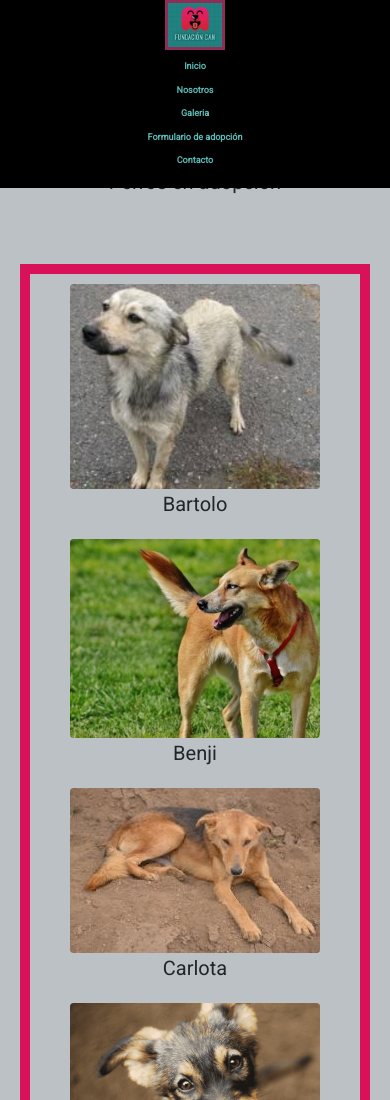
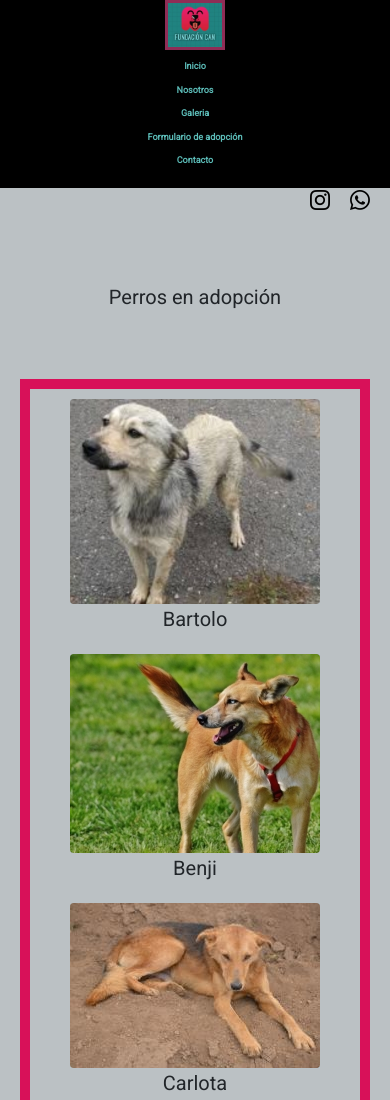
Before and after one commit to fcasasco/PF-Casasco, a website: page pages/galeria.html in a window 390 px wide. Shown: the top 1100 px of the page. Drawn offline with nearby package versions, Linux system fonts and the light colour scheme.

Commit message:
iconos de instagram y whatsapp en las 5 paginas responsive

```diff
--- a/pages/galeria.html
+++ b/pages/galeria.html
@@ -8,8 +8,10 @@
     <meta name="description" content="Conoce nuestro perritos en adopcion">
     <!--link animacion-->
     <link rel="stylesheet" href="https://cdnjs.cloudflare.com/ajax/libs/animate.css/4.1.1/animate.min.css"/>
-    <!-- link con cdn-->
+    <!-- link con cdn bootstrap-->
     <link href="https://cdn.jsdelivr.net/npm/bootstrap@5.2.2/dist/css/bootstrap.min.css" rel="stylesheet" integrity="sha384-Zenh87qX5JnK2Jl0vWa8Ck2rdkQ2Bzep5IDxbcnCeuOxjzrPF/et3URy9Bv1WTRi" crossorigin="anonymous">
+    <!--link cdn bootstrap iconos-->
+    <link rel="stylesheet" href="https://cdn.jsdelivr.net/npm/bootstrap-icons@1.10.2/font/bootstrap-icons.css">
     <!--link fuente-->
     <link rel="preconnect" href="https://fonts.googleapis.com">
     <link rel="preconnect" href="https://fonts.gstatic.com" crossorigin>
@@ -43,6 +45,20 @@
             </ul>
         </nav>
     </header>
+    <section>
+        <div class="iconosFlex iconosGaleria">
+            <div>
+                <a href="https://www.instagram.com/" target="_blank">
+                <i class="bi bi-instagram"></i>
+                </a>
+            </div>
+            <div>
+                <a href="https://www.whatsapp.com/" target="_blank">
+                <i class="bi bi-whatsapp"></i>
+                </a>
+            </div>
+        </div>
+    </section>
     <main id="galeria">
         <h1 class="wow animate__animated animate__zoomIn">Perros en adopción</h1>
         <div class="imgGaleria">
--- a/scss/_contacto.scss
+++ b/scss/_contacto.scss
@@ -1,3 +1,7 @@
+.iconosContacto{
+    margin-top: 12.5rem;
+}
+
 #contactoFlex{
     @extend #formFlex;
 }
--- a/scss/_formularioAdopcion.scss
+++ b/scss/_formularioAdopcion.scss
@@ -1,10 +1,15 @@
+.iconosAdopcion{
+    margin-top: 12.5rem;
+}
+
 #formFlex{
     @include flex-column-itemCenter;
-    margin-top: 10rem;
+    margin-top: 0rem;
     margin-bottom: 10rem;
 }
 
 #formAdopcion{
+    margin-top: 0rem;
     h1{
         margin-bottom: 2rem;
     }
--- a/scss/_galeria.scss
+++ b/scss/_galeria.scss
@@ -1,6 +1,10 @@
+.iconosGaleria{
+    margin-top: 12.5rem;
+}
+
 #galeria{
     @include flex-column-txtCenter-wrap;
-    margin-top: 10rem;
+    margin-top: 0rem;
     padding: 2rem;
 }
 
--- a/scss/_globales.scss
+++ b/scss/_globales.scss
@@ -55,6 +55,20 @@ header{
     }
 }
 
+.iconosFlex{
+    display: flex;
+    justify-content: flex-end;
+    flex-wrap: wrap;
+    margin-right: 2rem;
+    gap: 2rem;
+    font-size: 2rem;
+
+}
+
+i{
+    color: $color-icon;
+}
+
 h1{
     font-size: $size-h1;
     text-align: center;
--- a/scss/_inicio.scss
+++ b/scss/_inicio.scss
@@ -14,20 +14,6 @@
 
 .headerIndex{
     grid-area: headerIndex;
-}
-
-.iconosFlex{
-    display: flex;
-    justify-content: flex-end;
-    flex-wrap: wrap;
-    margin-right: 2rem;
-    gap: 2rem;
-    font-size: 2rem;
-
-}
-
-i{
-    color: $color-icon;
 }
 
 #carrousel{
--- a/scss/_mediaquery.scss
+++ b/scss/_mediaquery.scss
@@ -36,8 +36,8 @@
     h3{
         font-size: 1.5rem;
     }
-    #formAdopcion{
-        margin-top: 3rem;
+    .iconosGaleria, .iconosAdopcion, .iconosContacto{
+        margin-top: 15.5rem;
     }
 }
 
@@ -94,6 +94,9 @@
     }
     #videos h2{
         margin-top: .5rem;
+    }
+    .iconosGaleria, .iconosAdopcion, .iconosContacto{
+        margin-top: 13rem;
     }
 }
 
@@ -216,9 +219,15 @@
     .testimonioAdoptante{
         font-size: 1.3rem;
     }
+    .iconosGaleria{
+        margin-top: 14.5rem;
+    }
     iframe{
         width:450px;
         height: 242px;
+    }
+    .iconosAdopcion, .iconosContacto{
+        margin-top: 12.5rem;
     }
 }
 
@@ -247,6 +256,9 @@
     }
     #footerNosotros, #footerForm, #footerContacto, #footerGaleria{
         padding:0rem;
+    }
+    .iconosGaleria{
+        margin-top: 12.5rem;
     }
     iframe{
         width:350px;
@@ -300,8 +312,8 @@
     .testimonioAdoptante{
         font-size: 1rem;
     }
-    #contactoFlex h1{
-        margin-top: 12rem;
+    #nosotrosFlex{
+        margin-top: 10rem;
     }
     #galeria{
         margin-bottom: 0.1rem;
@@ -313,4 +325,10 @@
         width:250px;
         height: 109px;
     }
+    #contactoFlex h1{
+        margin-top: 12rem;
+    }
+    .iconosGaleria, .iconosAdopcion, .iconosContacto{
+        margin-top: 18.5rem;
+    }
 }
--- a/scss/_nosotros.scss
+++ b/scss/_nosotros.scss
@@ -1,6 +1,6 @@
 #nosotrosFlex{
     @include flex-column-txtCenter-wrap;
-    margin-top:13rem;
+    margin-top:12.5rem;
     h1{
         margin-bottom: 2rem;
         font-weight: bolder;
```
Also changed, not shown: index.html (+1 -1 lines), pages/contacto.html (+17 -1 lines), pages/formularioAdopcion.html (+17 -1 lines), pages/nosotros.html (+15 -1 lines), css/styles.css, 1 other file.
